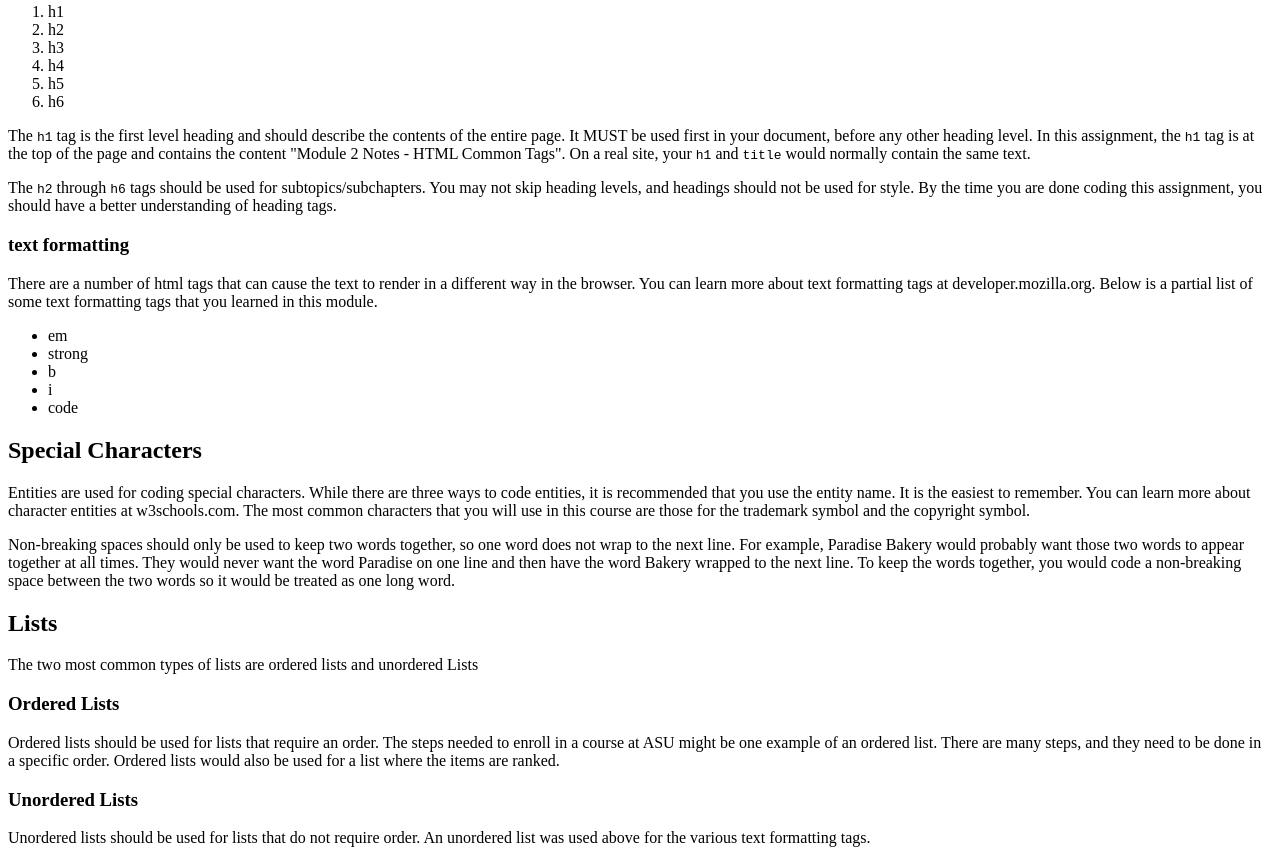
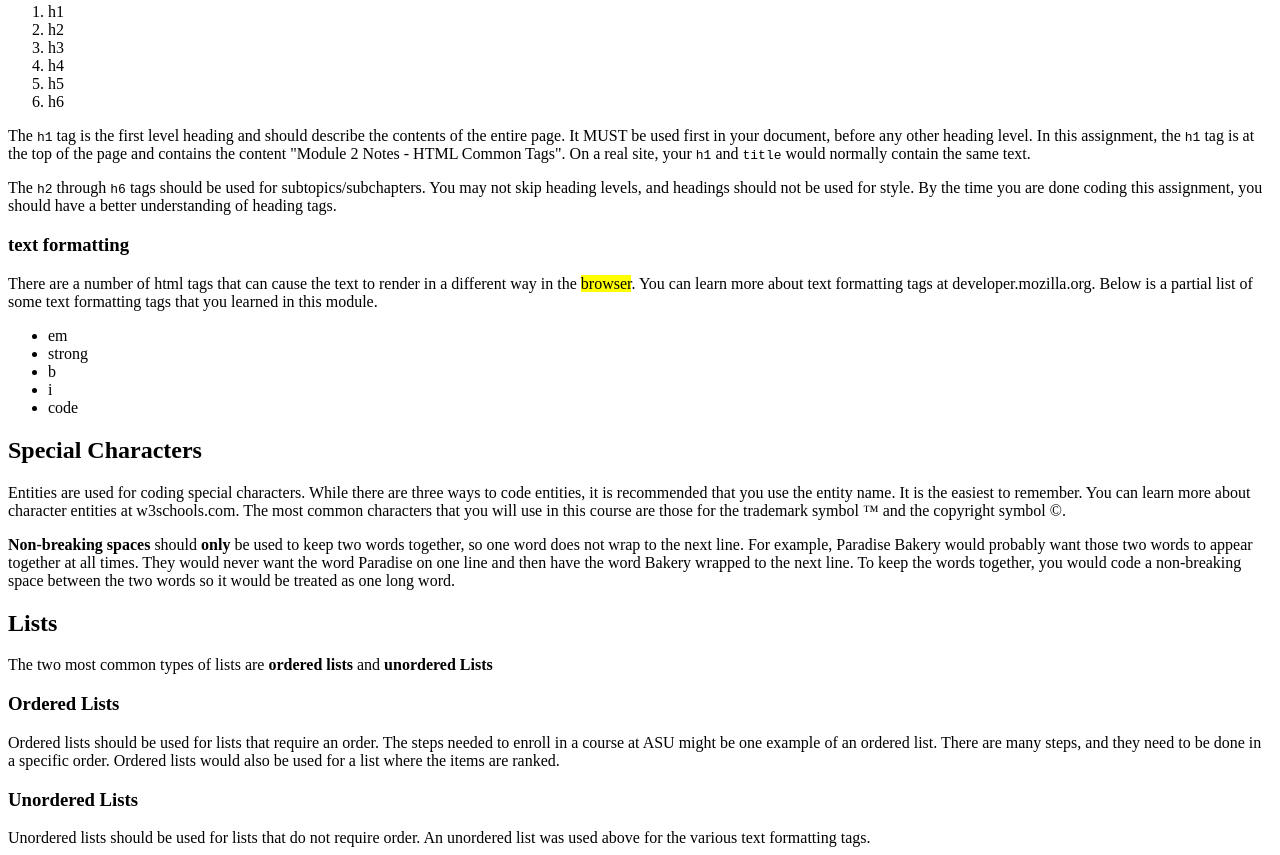
Before and after one commit to TYAZ-I/index1.html, a plain HTML site: page index1.html in a window 1280 px wide. Shown: the part 598-1453 px from the top of the page. Drawn offline with Linux system fonts and the light colour scheme.

Commit message:
added copyright symbol, the mark symbol, and trademark symbol and strong symbol

```diff
--- a/index1.html
+++ b/index1.html
@@ -49,7 +49,7 @@
         </section>
         <section>
             <h3>text formatting</h3>
-                <p>There are a number of html tags that can cause the text to render in a different way in the browser. You can learn more about text formatting tags at developer.mozilla.org. Below is a partial list of some text formatting tags that you learned in this module.</p>
+                <p>There are a number of html tags that can cause the text to render in a different way in the <mark>browser</mark>. You can learn more about text formatting tags at developer.mozilla.org. Below is a partial list of some text formatting tags that you learned in this module.</p>
                 <ul>
                     <li>em</li>
                     <li>strong</li>
@@ -61,14 +61,14 @@
 
         <section>
             <h2>Special Characters</h2>
-                <p>Entities are used for coding special characters. While there are three ways to code entities, it is recommended that you use the entity name. It is the easiest to remember. You can learn more about character entities at w3schools.com. The most common characters that you will use in this course are those for the trademark symbol and the copyright symbol.</p>
+                <p>Entities are used for coding special characters. While there are three ways to code entities, it is recommended that you use the entity name. It is the easiest to remember. You can learn more about character entities at w3schools.com. The most common characters that you will use in this course are those for the trademark symbol &trade; and the copyright symbol &copy;.</p>
 
-                <p>Non-breaking spaces should only be used to keep two words together, so one word does not wrap to the next line. For example, Paradise&nbsp;Bakery would probably want those two words to appear together at all times. They would never want the word Paradise on one line and then have the word Bakery wrapped to the next line. To keep the words together, you would code a non-breaking space between the two words so it would be treated as one long word. </p>
+                <p><strong>Non-breaking spaces</strong> should <strong>only</strong> be used to keep two words together, so one word does not wrap to the next line. For example, Paradise&nbsp;Bakery would probably want those two words to appear together at all times. They would never want the word Paradise on one line and then have the word Bakery wrapped to the next line. To keep the words together, you would code a non-breaking space between the two words so it would be treated as one long word. </p>
         </section>
 
         <section>
             <h2>Lists</h2>
-                The two most common types of lists are ordered lists and unordered Lists
+                The two most common types of lists are <strong>ordered lists</strong> and <strong>unordered Lists</strong>
 
             <h3>Ordered Lists</h3>
                 Ordered lists should be used for lists that require an order. The steps needed to enroll in a course at ASU might be one example of an ordered list. There are many steps, and they need to be done in a specific order. Ordered lists would also be used for a list where the items are ranked.
```
